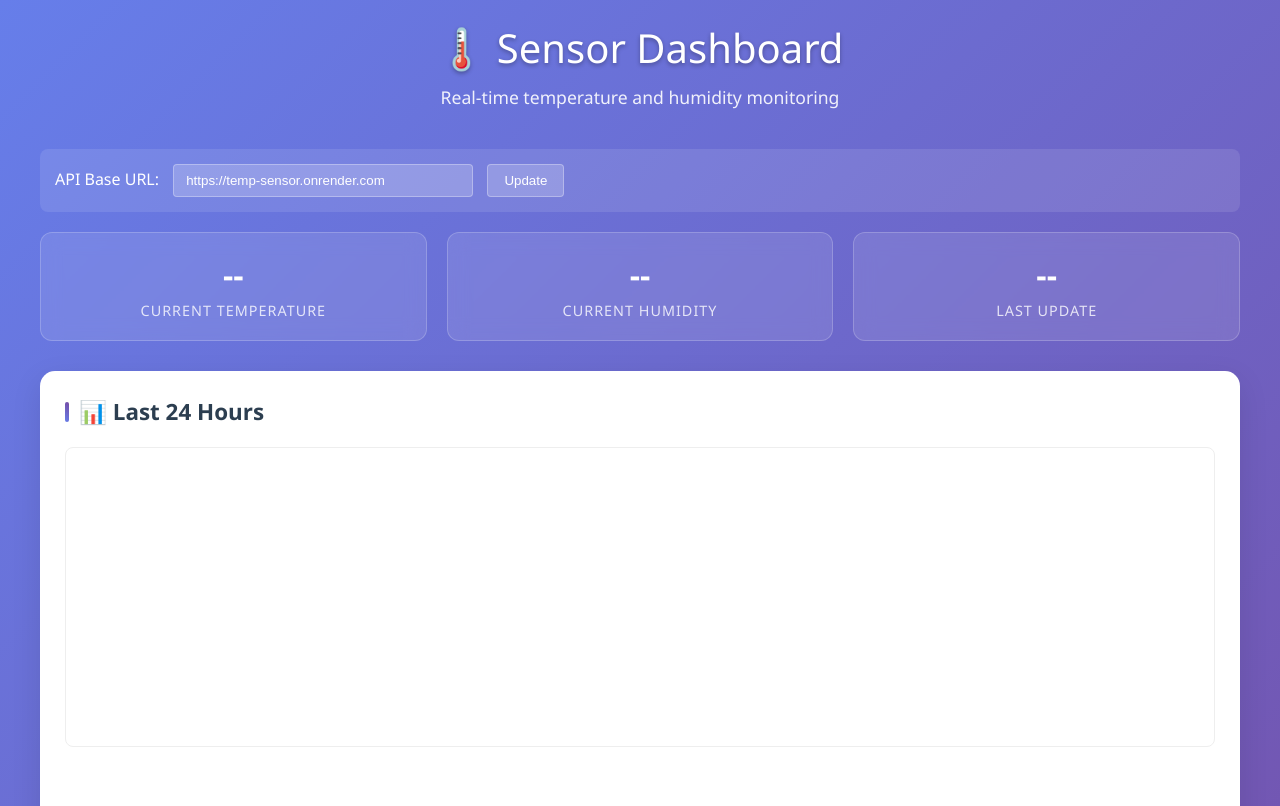
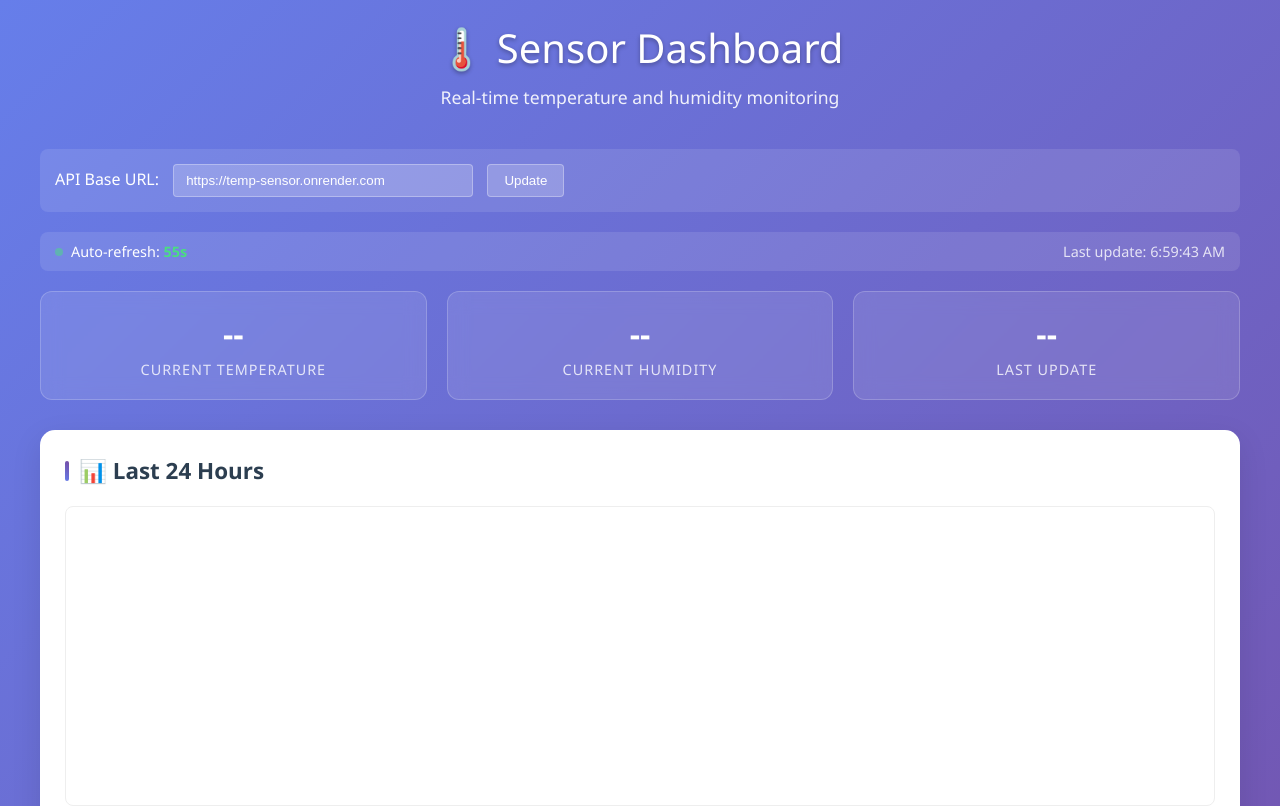
Before and after one commit to Oribachub/temp_sensor, a plain HTML site: page index.html in a window 1280 px wide. Shown: the top 806 px of the page. Drawn offline with nearby package versions, Linux system fonts and the light colour scheme; no server answers.

Commit message:
Replace Chart.js with custom SVG charts to fix date adapter errors

```diff
--- a/index.html
+++ b/index.html
@@ -178,6 +178,52 @@
       color: rgba(255, 255, 255, 0.7);
     }
 
+    .refresh-status {
+      background: rgba(255, 255, 255, 0.1);
+      border-radius: 8px;
+      padding: 10px 15px;
+      margin-bottom: 20px;
+      color: white;
+      display: flex;
+      justify-content: space-between;
+      align-items: center;
+      font-size: 0.9rem;
+    }
+
+    .refresh-status .status-text {
+      display: flex;
+      align-items: center;
+      gap: 8px;
+    }
+
+    .refresh-status .countdown {
+      font-weight: 600;
+      color: #4ade80;
+    }
+
+    .refresh-status .last-update {
+      opacity: 0.8;
+    }
+
+    .refresh-indicator {
+      width: 8px;
+      height: 8px;
+      border-radius: 50%;
+      background: #4ade80;
+      animation: pulse 2s infinite;
+    }
+
+    @keyframes pulse {
+      0% { opacity: 1; }
+      50% { opacity: 0.5; }
+      100% { opacity: 1; }
+    }
+
+    .refresh-indicator.updating {
+      background: #fbbf24;
+      animation: none;
+    }
+
     /* Simple chart styles */
     .simple-chart {
       width: 100%;
@@ -301,6 +347,16 @@
       <button onclick="updateApiUrl()" style="background: rgba(255,255,255,0.2); border: 1px solid rgba(255,255,255,0.3); color: white; padding: 8px 16px; border-radius: 4px; margin-left: 10px; cursor: pointer;">Update</button>
     </div>
 
+    <div class="refresh-status" id="refreshStatus">
+      <div class="status-text">
+        <div class="refresh-indicator" id="refreshIndicator"></div>
+        <span>Auto-refresh: <span class="countdown" id="countdown">60s</span></span>
+      </div>
+      <div class="last-update">
+        Last update: <span id="lastUpdateTime">--</span>
+      </div>
+    </div>
+
     <div class="stats-bar" id="statsBar">
       <div class="stat-card">
         <div class="stat-value" id="currentTemp">--</div>
@@ -344,6 +400,12 @@
     // API configuration
     let apiBaseUrl = localStorage.getItem('apiBaseUrl') || 'https://temp-sensor.onrender.com';
 
+    // Auto-refresh configuration
+    const REFRESH_INTERVAL = 60000; // 60 seconds (1 minute) to match sensor sampling
+    let refreshTimer = null;
+    let countdownTimer = null;
+    let countdownSeconds = 60;
+
     function updateApiUrl() {
       const newUrl = document.getElementById('apiUrl').value.trim();
       if (newUrl) {
@@ -356,6 +418,73 @@
     function getApiUrl() {
       // Remove trailing slash if present
       return apiBaseUrl.replace(/\/$/, '');
+    }
+
+    function updateRefreshStatus(isUpdating = false) {
+      const indicator = document.getElementById('refreshIndicator');
+      const lastUpdateTime = document.getElementById('lastUpdateTime');
+
+      if (isUpdating) {
+        indicator.classList.add('updating');
+        lastUpdateTime.textContent = 'Updating...';
+      } else {
+        indicator.classList.remove('updating');
+        lastUpdateTime.textContent = new Date().toLocaleTimeString();
+      }
+    }
+
+    function updateCountdown() {
+      const countdownElement = document.getElementById('countdown');
+      countdownElement.textContent = `${countdownSeconds}s`;
+
+      if (countdownSeconds <= 0) {
+        countdownSeconds = 60;
+      }
+    }
+
+    function startCountdown() {
+      countdownSeconds = 60;
+      updateCountdown();
+
+      countdownTimer = setInterval(() => {
+        countdownSeconds--;
+        updateCountdown();
+
+        if (countdownSeconds <= 0) {
+          countdownSeconds = 60;
+        }
+      }, 1000);
+    }
+
+    function stopCountdown() {
+      if (countdownTimer) {
+        clearInterval(countdownTimer);
+        countdownTimer = null;
+      }
+    }
+
+    function startAutoRefresh() {
+      // Clear any existing timers
+      if (refreshTimer) {
+        clearInterval(refreshTimer);
+      }
+      stopCountdown();
+
+      // Start the refresh timer
+      refreshTimer = setInterval(() => {
+        loadData();
+      }, REFRESH_INTERVAL);
+
+      // Start countdown
+      startCountdown();
+    }
+
+    function stopAutoRefresh() {
+      if (refreshTimer) {
+        clearInterval(refreshTimer);
+        refreshTimer = null;
+      }
+      stopCountdown();
     }
 
     async function fetchData(endpoint) {
@@ -606,6 +735,9 @@
 
     async function loadData() {
       try {
+        // Show updating status
+        updateRefreshStatus(true);
+
         // Show loading state
         document.getElementById('loading24').classList.remove('hidden');
         document.getElementById('loading7').classList.remove('hidden');
@@ -620,11 +752,15 @@
         createSimpleChart('chart24', data24, '24h');
         createSimpleChart('chart7', data7, '7d');
 
+        // Update refresh status
+        updateRefreshStatus(false);
+
       } catch (e) {
         document.body.insertAdjacentHTML(
           'beforeend',
           `<div class="error">Error loading charts: ${e.message}</div>`
         );
+        updateRefreshStatus(false);
       } finally {
         // Hide loading state
         document.getElementById('loading24').classList.add('hidden');
@@ -636,8 +772,11 @@
       // Set the API URL input value
       document.getElementById('apiUrl').value = apiBaseUrl;
 
-      // Load data
+      // Load data initially
       loadData();
+
+      // Start auto-refresh
+      startAutoRefresh();
     });
   </script>
 </body>
```
